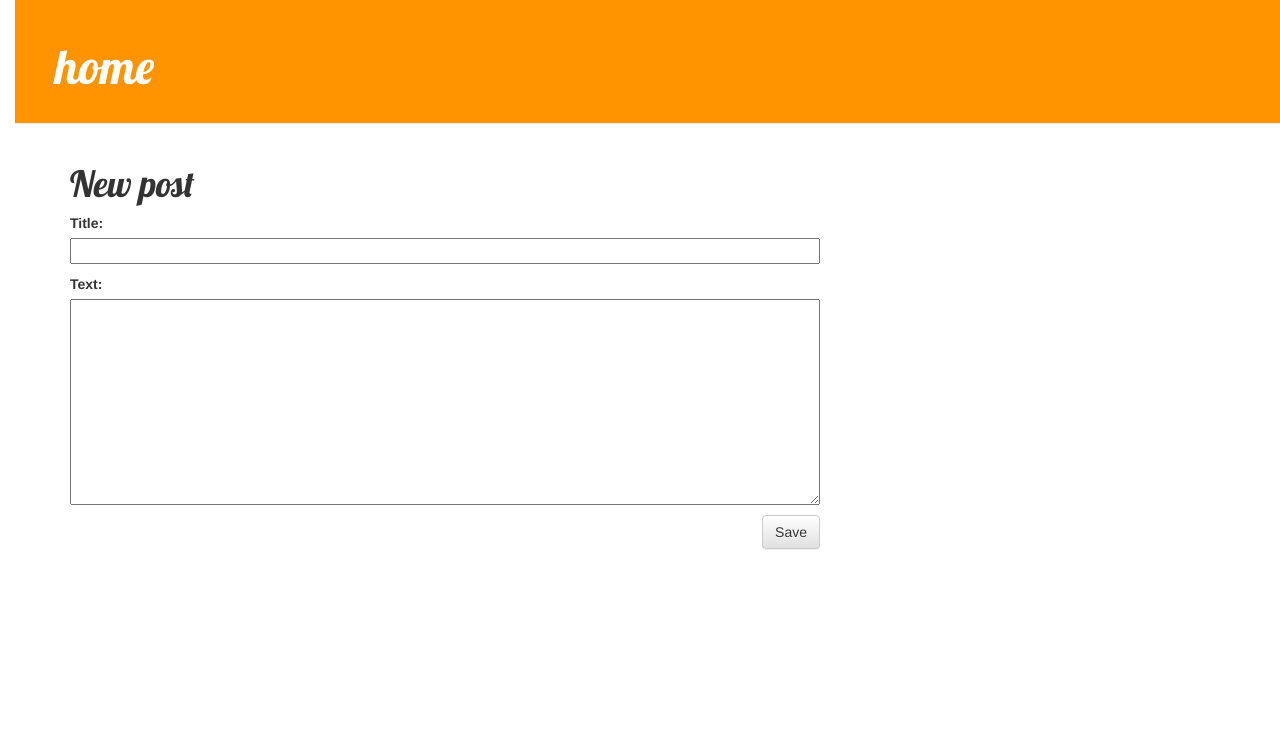
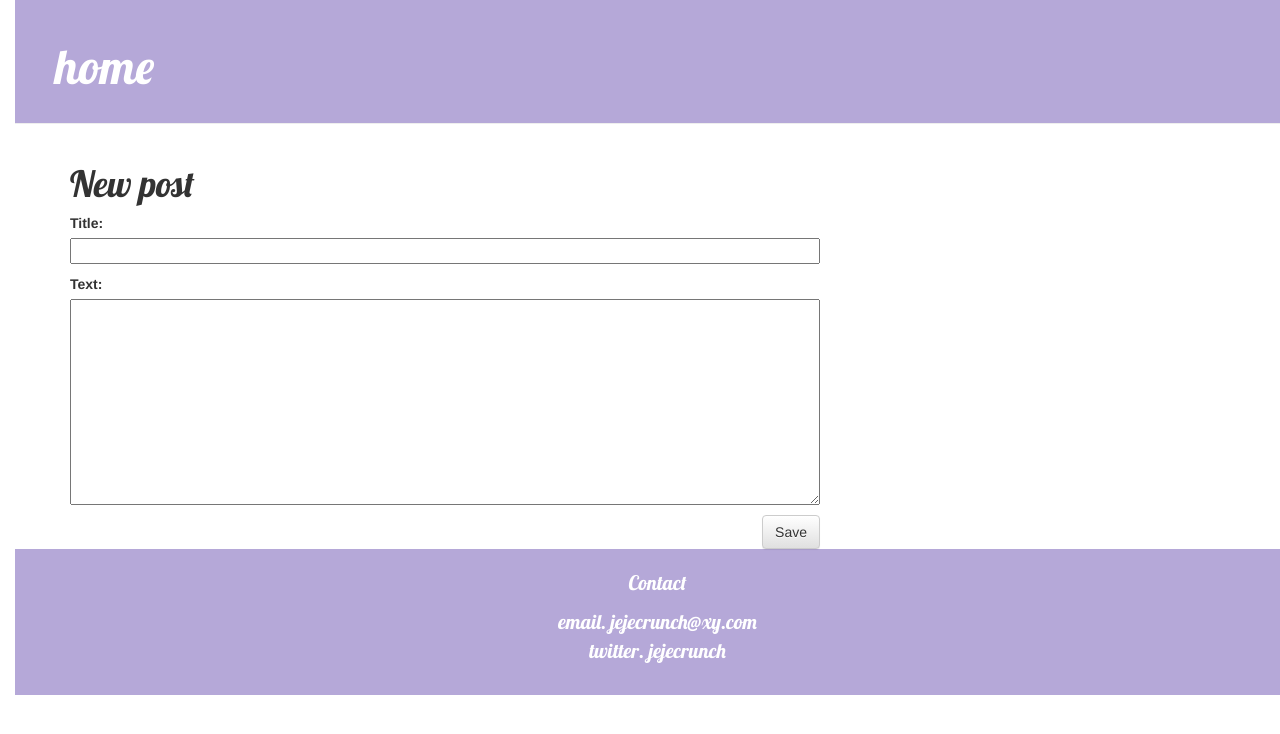
Before and after one commit to jejecrunch/my-first-blog, a Django app: page /post/new/ in a window 1280 px wide. Shown: the top 734 px of the page. Run offline with Django 3.2, Linux system fonts and the light colour scheme; some libraries are stand-ins or nearby versions.

Commit message:
Plus make Contact line and header background color changed.

```diff
--- a/blog/static/css/blog.css
+++ b/blog/static/css/blog.css
@@ -1,5 +1,5 @@
 h1 a {
-	color: #FCA205;
+	color: #B5A8D8;
 	font-family: 'Lobster';
 }
 
@@ -8,7 +8,7 @@ body {
 }
 
 .page-header {
-    background-color: #ff9400;
+    background-color: #B5A8D8;
     margin-top: 0;
     padding: 20px 20px 20px 40px;
 }
@@ -53,3 +53,21 @@ h1, h2, h3, h4 {
 .post h1 a, .post h1 a:visited {
     color: #000000;
 }
+
+.page-footer {
+    background-color: #B5A8D8;
+    margin-top: 0;
+    padding: 20px 20px 20px 40px;
+    text-align: center;
+}
+
+.page-footer p {
+    color: #ffffff;
+    font-size:15pt;
+    font-family:'Lobster', cursive;
+}
+
+.contact {
+    color:#ffffff;
+    font-family:'gothic';
+}
--- a/blog/templates/blog/base.html
+++ b/blog/templates/blog/base.html
@@ -22,5 +22,11 @@
                 </div>
             </div>
         </div>
+        <div class="page-footer">
+            <p>Contact</p>
+            <p class="contact">email. jejecrunch@xy.com<br>
+                twitter. jejecrunch
+            </p>
+        </div>
     </body>
 </html>
```
Also changed, not shown: mysite/static/css/blog.css (+19 -2 lines).
